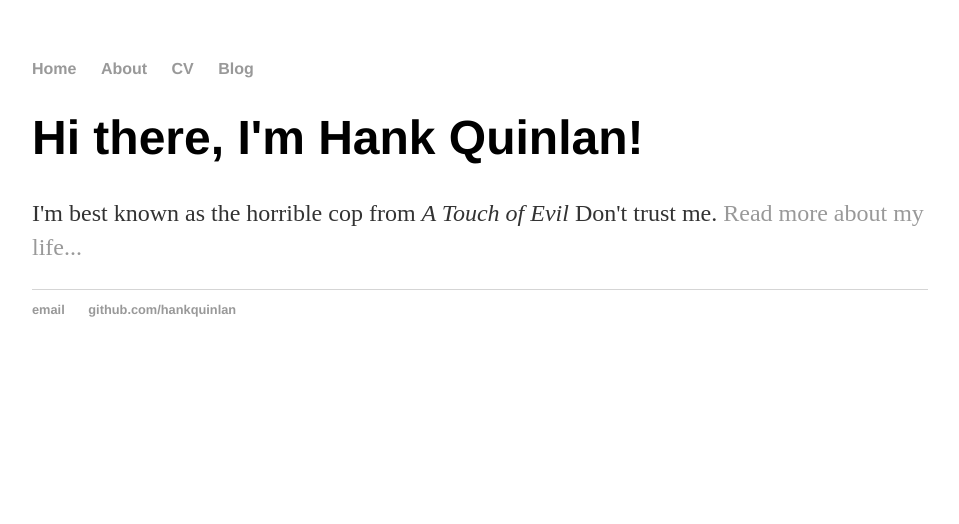
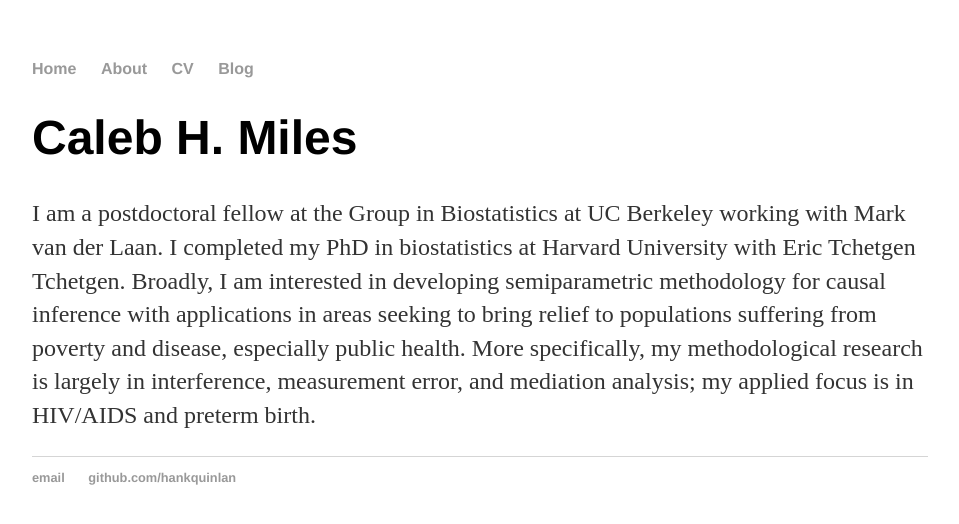
Before and after one commit to calebhmiles/calebhmiles.github.io, a Jekyll site: the page built from index.html, in a window 1280 px wide. Shown: the top 524 px of the page, without its empty margins (160-1119 px from the left). Built offline with Jekyll 4.4.1, drawn with Linux system fonts in a browser that asks for light colours.

Commit message:
Update index.html
change from template to actual content

```diff
--- a/index.html
+++ b/index.html
@@ -1,8 +1,8 @@
 ---
 layout: default
-title: Hank Quinlan, Horrible Cop
+title: Caleb H. Miles, PhD
 ---
 <div class="blurb">
-	<h1>Hi there, I'm Hank Quinlan!</h1>
-	<p>I'm best known as the horrible cop from <em>A Touch of Evil</em> Don't trust me. <a href="/about">Read more about my life...</a></p>
+	<h1>Caleb H. Miles</h1>
+	<p>I am a postdoctoral fellow at the Group in Biostatistics at UC Berkeley working with Mark van der Laan. I completed my PhD in biostatistics at Harvard University with Eric Tchetgen Tchetgen. Broadly, I am interested in developing semiparametric methodology for causal inference with applications in areas seeking to bring relief to populations suffering from poverty and disease, especially public health. More specifically, my methodological research is largely in interference, measurement error, and mediation analysis; my applied focus is in HIV/AIDS and preterm birth.</p>
 </div><!-- /.blurb -->
```
